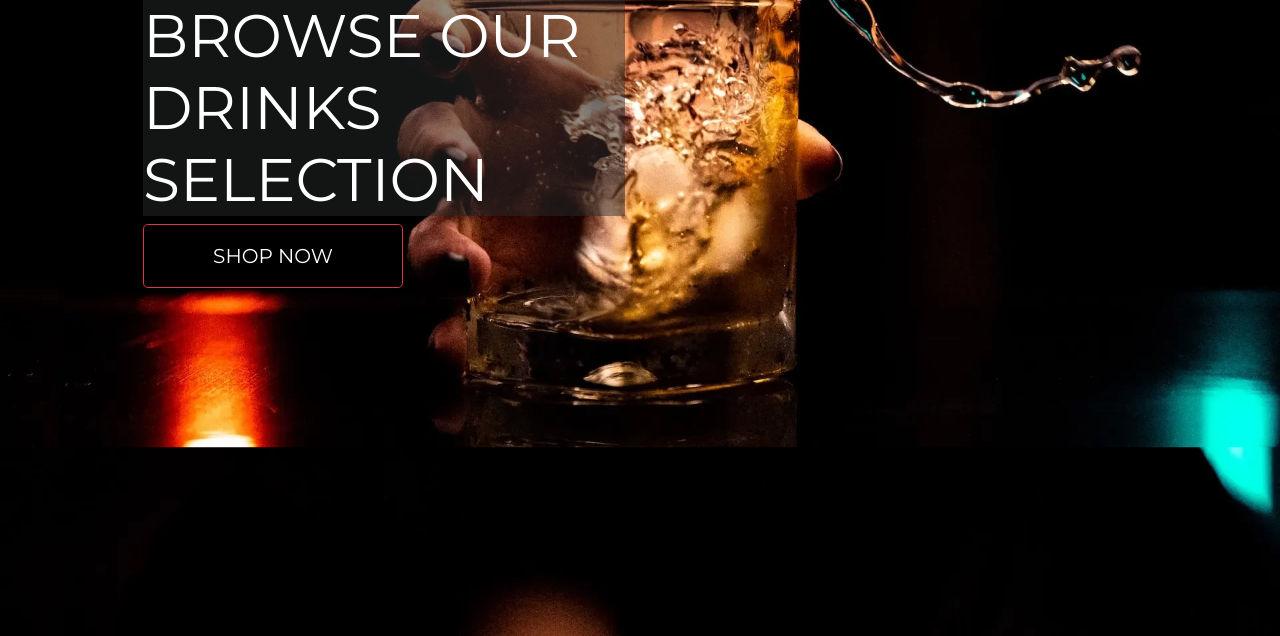
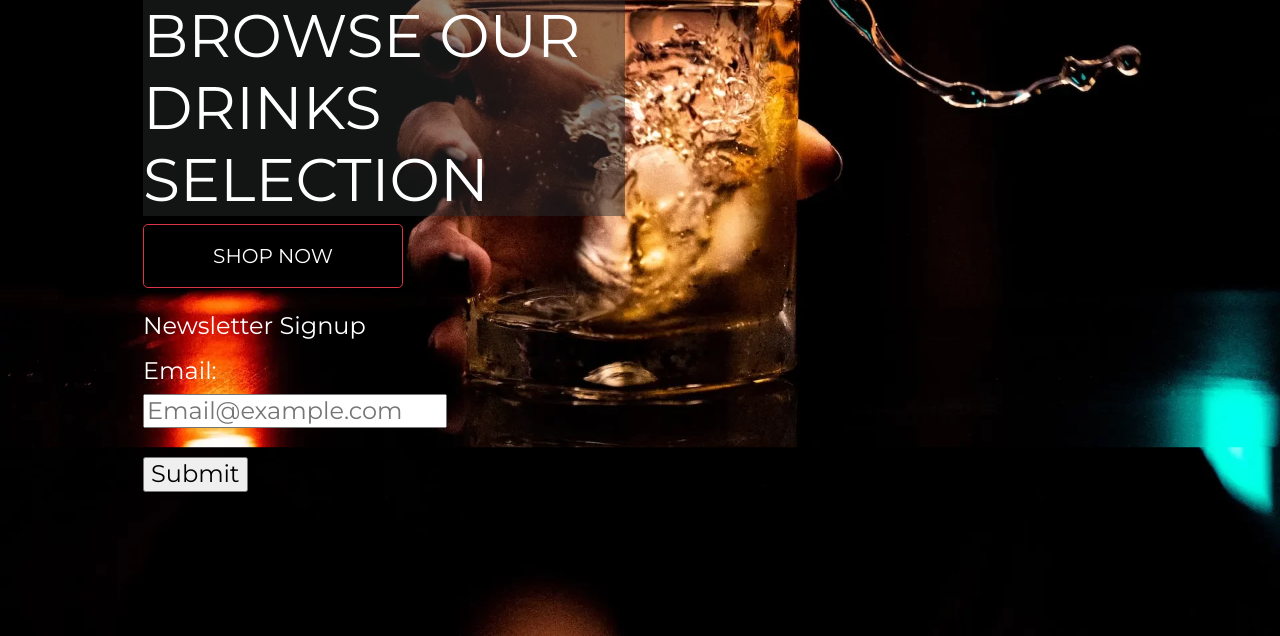
Before and after one commit to MJstephenson/Shopping-app, a Django app: page / in a window 1280 px wide. Shown: the part 364-1000 px from the top of the page. Run offline with Django 3.2, Linux system fonts and the light colour scheme; some libraries are stand-ins or nearby versions.

Commit message:
Add newsletter signup form to index.html

```diff
--- a/home/templates/home/index.html
+++ b/home/templates/home/index.html
@@ -21,6 +21,14 @@
                     <h4>
                         <a href="{% url 'products' %}" class="shop-now-button btn btn-lg btn-danger rounded-2 text-uppercase py-3">Shop Now</a>
                     </h4>
+                    <h4>
+                        <form action="submit" method="POST" class="text-white">
+                            <p class= "text-white mt-4">Newsletter Signup</p>
+                            <label for="email">Email:</label><br>
+                            <input type="email" id="email" name="email" required placeholder="Email@example.com" maxlength="40"><br><br>
+                            <input type="submit" value="Submit" class="rounded-2">
+                        </form>
+                    </h4>
                 </div>
             </div>
         </div>
--- a/shopaholic/settings.py
+++ b/shopaholic/settings.py
@@ -33,7 +33,7 @@ DEBUG = 'DEVELOPMENT' in os.environ
 
 
 
-ALLOWED_HOSTS = ['shopaholic-app.herokuapp.com', 'localhost', 'shopaholic-app-7001a5641b3f.herokuapp.com']
+ALLOWED_HOSTS = ['shopaholic-app.herokuapp.com', 'localhost', '8000-mjstephenso-shoppingapp-qorv8husujr.ws-eu110.gitpod.io']
 
 
 # Application definition
```
